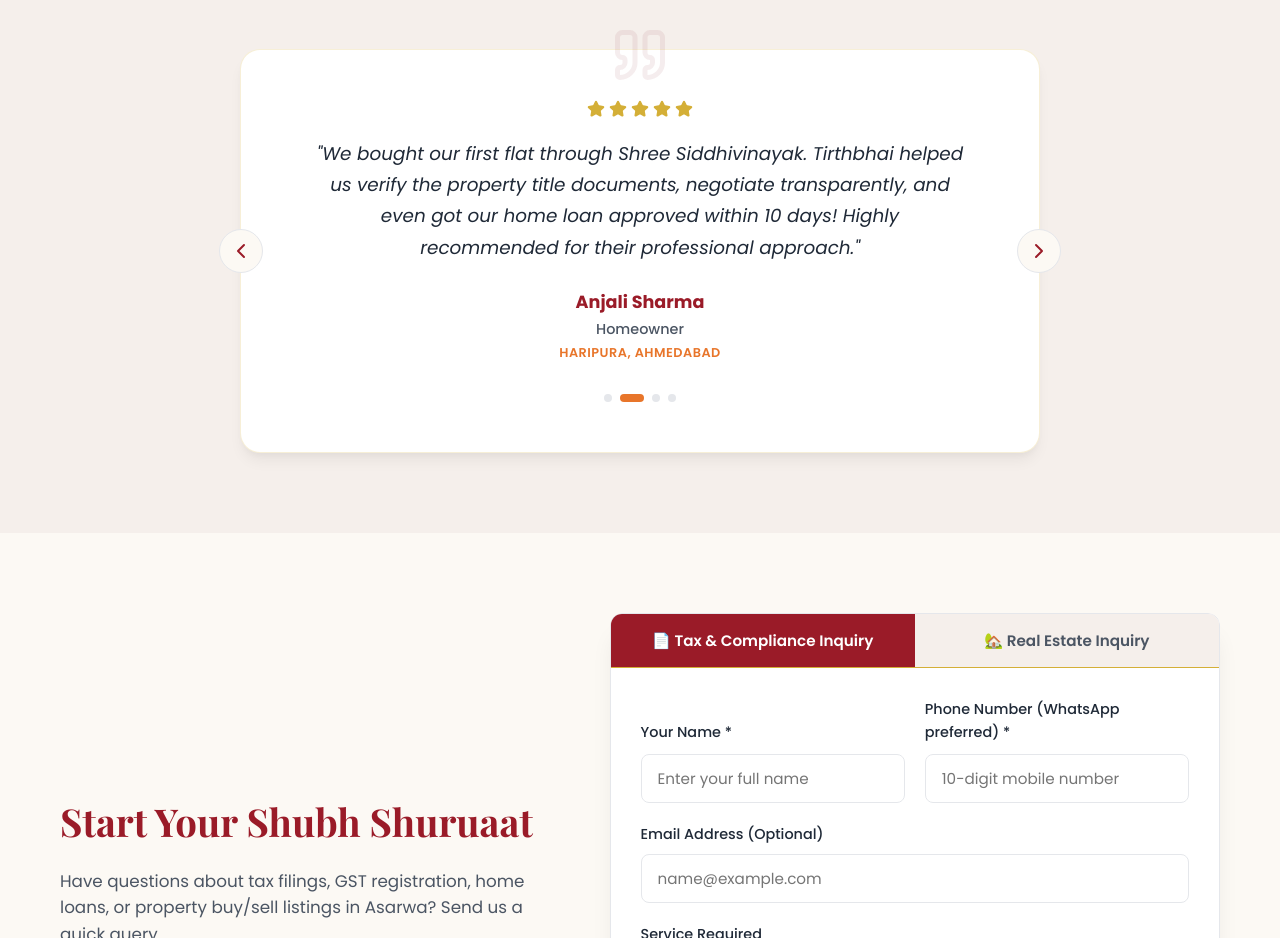
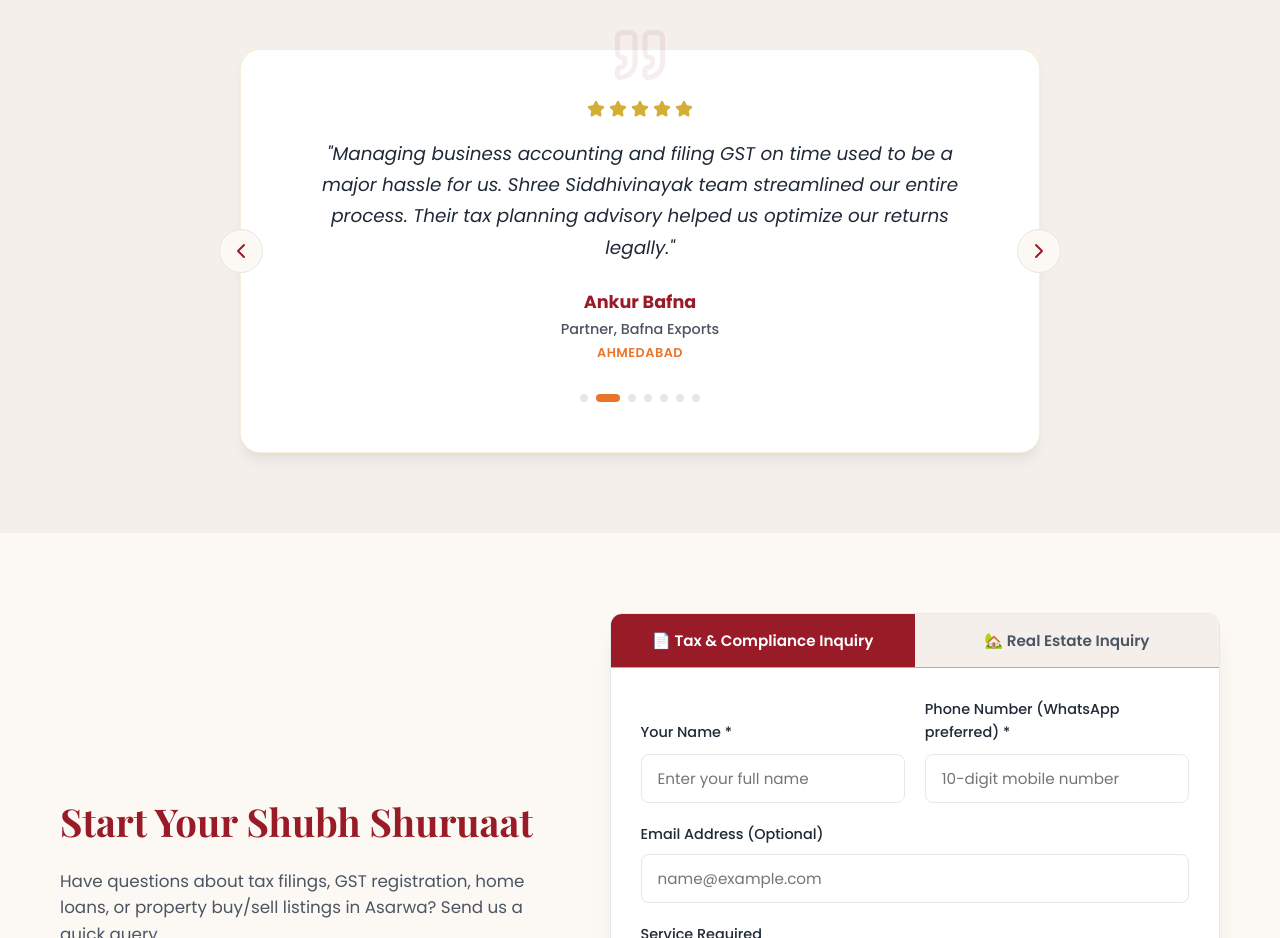
Before and after one commit to priyankkpatel/ssvadvisors, a React (Vite) app: page / in a window 1280 px wide. Shown: the part 2860-3798 px from the top of the page. Built offline with nearby package versions, Linux system fonts and the light colour scheme; a web font is replaced by a local one.

Commit message:
Update testimonials with real client names and GST/ITR/Accounting reviews

```diff
--- a/src/components/Testimonials.jsx
+++ b/src/components/Testimonials.jsx
@@ -5,32 +5,53 @@ import GaneshaSvg from './GaneshaSvg';
 
 const defaultReviews = [
   {
-    name: 'Ramesh Patel',
-    role: 'Owner, Patel Provisions',
-    location: 'Asarwa, Ahmedabad',
+    name: 'Amit Bafna',
+    role: 'Managing Director, Bafna Textiles',
+    location: 'Ahmedabad',
     rating: 5,
-    text: "Tirth Patel made our business GST registration and annual ITR filing incredibly simple. The obstacles we faced with documentation were resolved quickly under his guidance. He explains everything in Gujarati and English, making him highly trustworthy.",
+    text: "We have been outsourcing our GST returns and annual bookkeeping to Tirth Patel. He is extremely thorough with GST compliance and provides prompt updates on tax regulations. Very professional and reliable service in Ahmedabad.",
   },
   {
-    name: 'Anjali Sharma',
-    role: 'Homeowner',
-    location: 'Haripura, Ahmedabad',
+    name: 'Ankur Bafna',
+    role: 'Partner, Bafna Exports',
+    location: 'Ahmedabad',
     rating: 5,
-    text: "We bought our first flat through Shree Siddhivinayak. Tirthbhai helped us verify the property title documents, negotiate transparently, and even got our home loan approved within 10 days! Highly recommended for their professional approach.",
+    text: "Managing business accounting and filing GST on time used to be a major hassle for us. Shree Siddhivinayak team streamlined our entire process. Their tax planning advisory helped us optimize our returns legally.",
   },
   {
-    name: 'Hardik Shah',
-    role: 'Director, Shah Logistics',
-    location: 'Nikol, Ahmedabad',
+    name: 'Kalpesh Mali',
+    role: 'Owner, Mali & Co.',
+    location: 'Ahmedabad',
     rating: 5,
-    text: "Outstanding tax consultant in Ahmedabad. They manage our corporate accounting, payroll bookkeeping, and MSME filings perfectly. Their transparent fee structure and regular WhatsApp compliance updates keep us worry-free.",
+    text: "Highly satisfied with their Income Tax Return (ITR) filing service. Tirthbhai explained all the tax deductions clearly and filed our returns swiftly. For any tax-related advice, they are the best.",
   },
   {
-    name: 'Suresh Mewada',
-    role: 'Shop Owner',
-    location: 'Bapunagar, Ahmedabad',
+    name: 'Bhavesh Motwani',
+    role: 'Founder, Motwani Enterprises',
+    location: 'Ahmedabad',
     rating: 5,
-    text: "Securing a commercial shop lease can be tedious. Tirth and his team checked the registry titles, drafted a watertight rental agreement, and got us set up in Abhishek Complex. Fair dealing and great local real estate knowledge.",
+    text: "Getting our new business GST registration and MSME setup done was seamless with Tirth Patel. He handled the documentation perfectly and cleared all registry compliance without any delays.",
+  },
+  {
+    name: 'Abhishek Gandhi Mehta',
+    role: 'Proprietor, Mehta Traders',
+    location: 'Ahmedabad',
+    rating: 5,
+    text: "Shree Siddhivinayak manages our complete corporate accounting and bookkeeping. Their monthly accounting reports are highly accurate, and they ensure our GST returns are filed well before the due dates.",
+  },
+  {
+    name: 'Praveen Kumar Salecha',
+    role: 'Director, Salecha Fabrics',
+    location: 'Ahmedabad',
+    rating: 5,
+    text: "Tirth Patel has been managing our company's tax audits and quarterly GST compliance. His expert knowledge in tax laws has resolved complex audit queries smoothly. Highly recommended for tax consultancy.",
+  },
+  {
+    name: 'Ayan Patel',
+    role: 'Owner, Patel Logistics',
+    location: 'Ahmedabad',
+    rating: 5,
+    text: "Great experience with their ITR filing and accounting services. They are prompt, transparent, and always available on WhatsApp for quick tax queries. A trusted partner for our business compliance.",
   },
 ];
 
```
